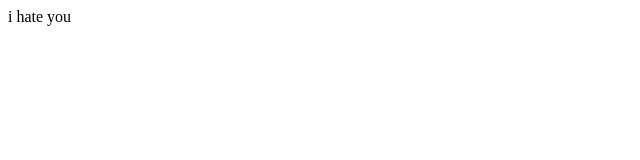
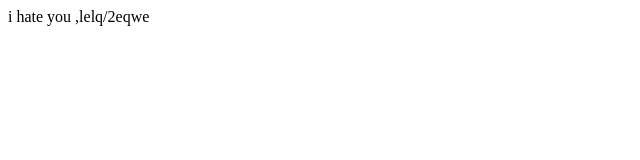
Before and after one commit to severity-codes/vschool2, a plain HTML site: page index.html in a window 1280 px wide. Shown: the full height of the page, 0-640 px from the left. Drawn offline with Linux system fonts and the light colour scheme.

Commit message:
addded stuud

```diff
--- a/index.html
+++ b/index.html
@@ -7,6 +7,6 @@
     <title>vschool</title>
 </head>
 <body>
-    i hate you
+    i hate you ,lelq/2eqwe
 </body>
 </html>
```
